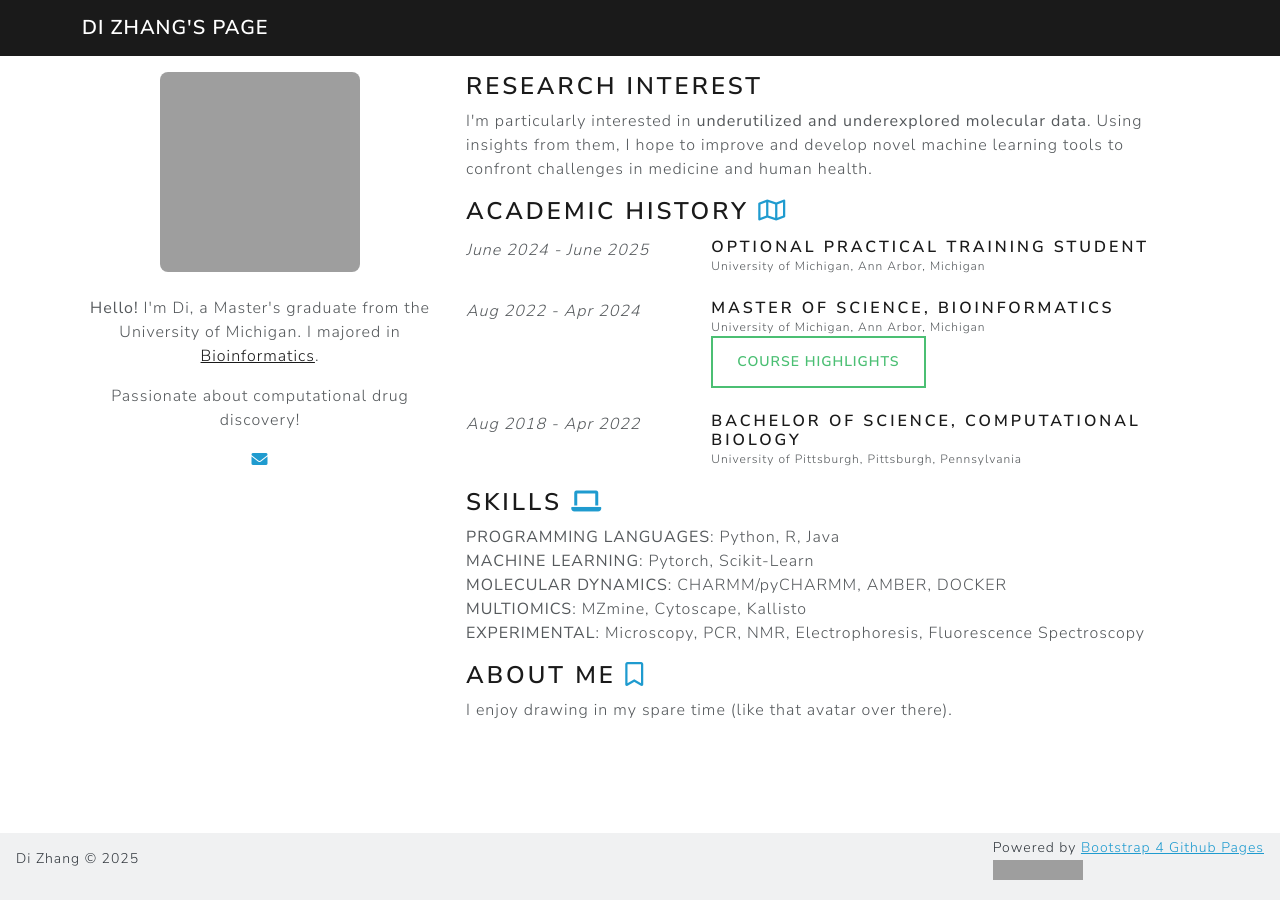
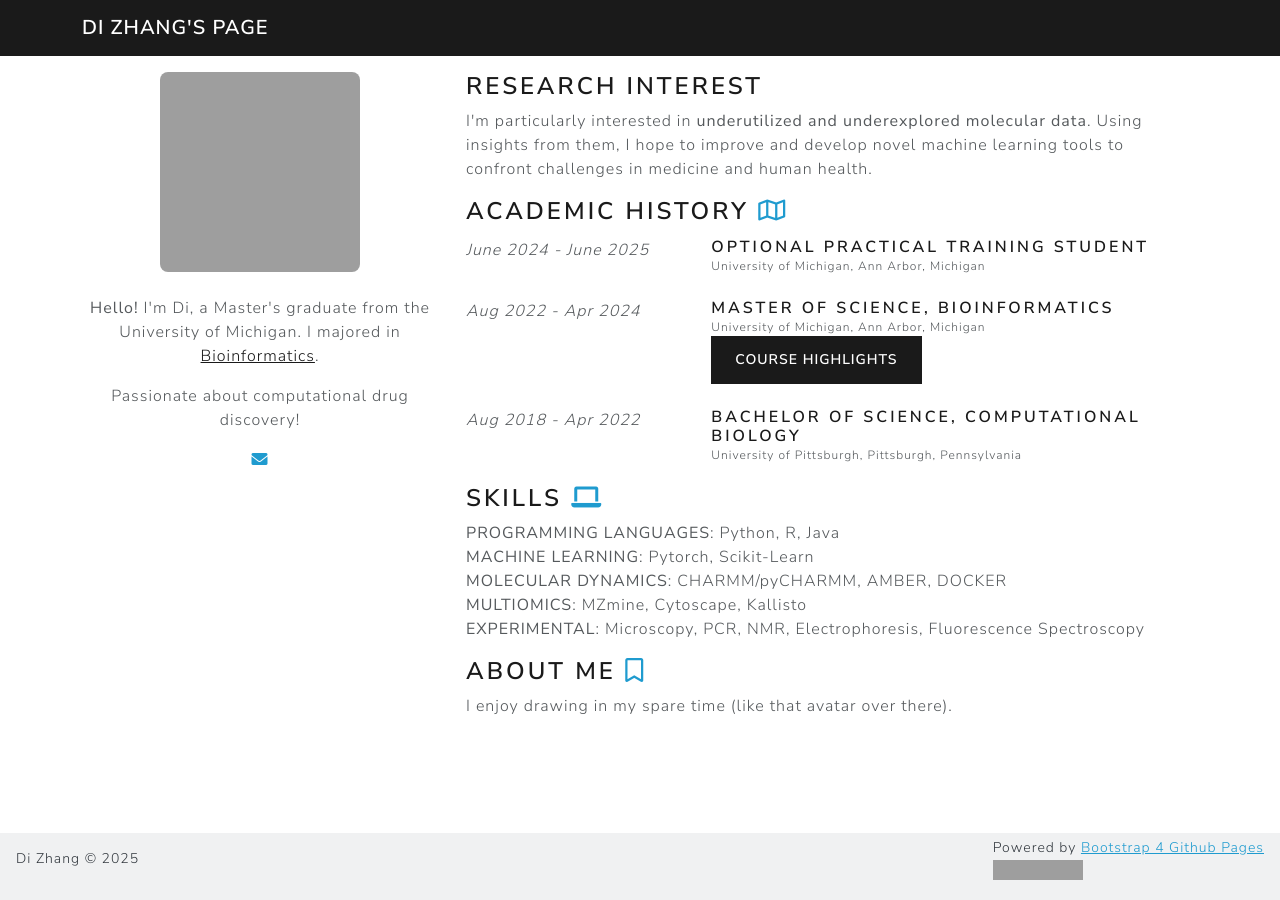
Before and after one commit to zhangdi33/zhangdi33.github.io, a Jekyll site: the page built from index.html, in a window 1280 px wide. Built offline with Jekyll 4.4.1, drawn with Linux system fonts in a browser that asks for light colours; grey boxes are pictures that could not be loaded.

Commit message:
Update index.html

```diff
--- a/index.html
+++ b/index.html
@@ -69,14 +69,15 @@
             <h5 class="mb-0">Master of Science, Bioinformatics</h5>
             <p class="text-secondary mb-0" style="font-size:75%;">University of Michigan, Ann Arbor, Michigan</p>
 
-            <p class="text-right"><a href="#masters-courses" data-toggle="collapse" aria-expanded="false" aria-controls="masters-courses" class="btn btn-outline-success">
-              Course Highlights
-            </a></p>
-            <div class="collapse" id="masters-courses">
-              <ul>
-                <li>advanced training in machine learning methods used in biological sciences</li>
-                <li>signal transduction</li>
-              </ul>
+            <p>
+              <a class="btn btn-primary" data-toggle="collapse" href="#masters" role="button" aria-expanded="false" aria-controls="masters">
+                Course Highlights
+              </a>
+            </p>
+            <div class="collapse" id="masters">
+              <div class="card card-body">
+                Anim pariatur cliche reprehenderit, enim eiusmod high life accusamus terry richardson ad squid. Nihil anim keffiyeh helvetica, craft beer labore wes anderson cred nesciunt sapiente ea proident.
+              </div>
             </div>
 
           </div>
```
